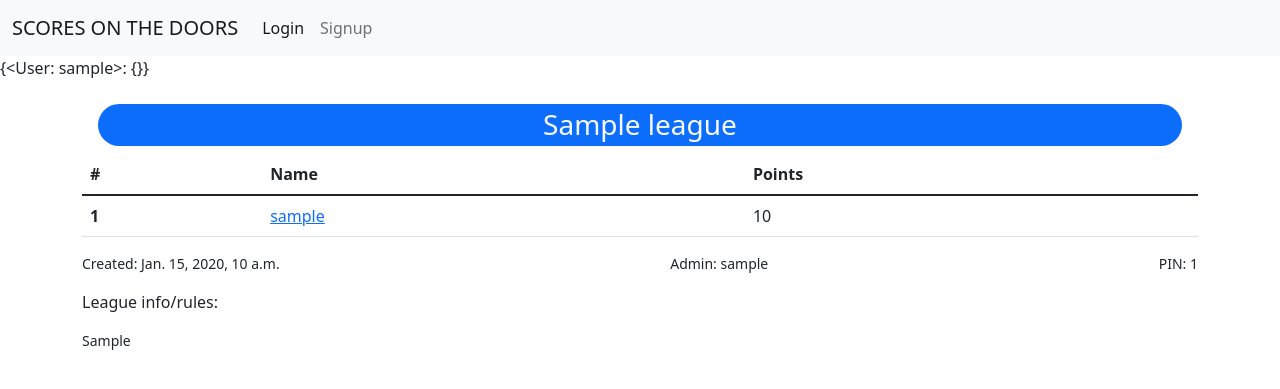
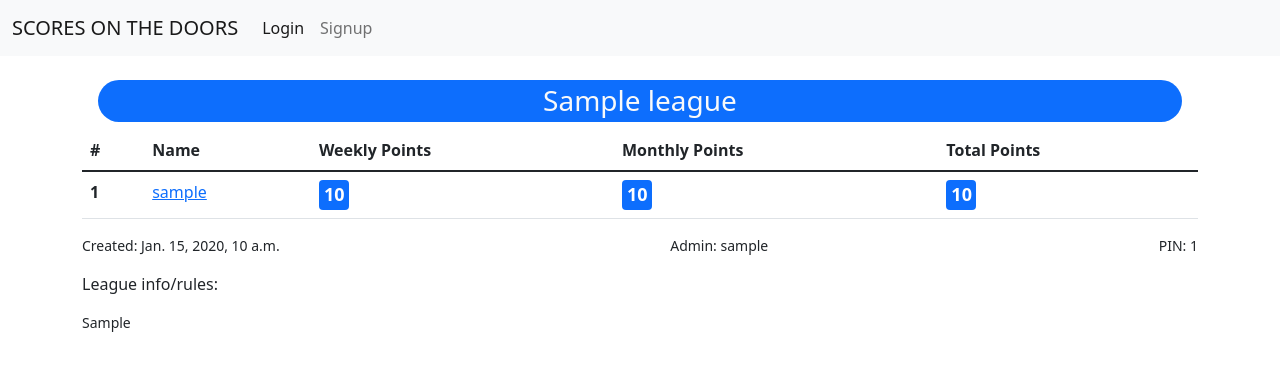
Before and after one commit to Grahev/scoresonthedoors, a Django app: page /leagues/1/ in a window 1280 px wide. Shown: the top 389 px of the page. Run offline with Django 4.2, Linux system fonts and the light colour scheme; tables that the repository leaves empty hold one stand-in row (values such as "Sample post").

Commit message:
table created

```diff
--- a/leagues/admin.py
+++ b/leagues/admin.py
@@ -1,7 +1,7 @@
 from django.contrib import admin
-from leagues.models import League
-
-# Register your models here.
+from leagues.models import League, WeeklyPoint, MonthlyPoint
 
 
 admin.site.register(League),
+admin.site.register(WeeklyPoint),
+admin.site.register(MonthlyPoint),
--- a/leagues/models.py
+++ b/leagues/models.py
@@ -6,7 +6,8 @@ from django.contrib.auth.models import User
 User._meta.get_field('email')._unique = True
 from predicts.models import MatchPrediction
 import datetime
-
+from django.db.models import Q, Sum
+from operator import itemgetter
 
 
 
@@ -34,36 +35,70 @@ class League(models.Model):
         return datetime.date.today().year
 
 
-    def weekly_points(self):
+    def weekly_points_calc(self):
         current_week = datetime.date.today().isocalendar()[1]
         print(f'current_week: {current_week}')
         #return weekly points for each user in league for each week from create date to current week
         users = self.users.all()
         weekly_points = {}
         for user in users:
-            weekly_points[user] = {}
+            # weekly_points[user] = {}
             for week in range(1, 52):
                 points = MatchPrediction.objects.filter(user = user, match_date__week = week, match_date__year = self.current_year()).aggregate(models.Sum('points'))['points__sum']
                 if points == None:
                     pass
                 else:
-                    weekly_points[user][week] = points
+                    # weekly_points[user][week] = points
+                    #update or create weekly points
+                    weekly_points, created = WeeklyPoint.objects.get_or_create(user = user, week_number = week, year = self.current_year())
+                    weekly_points.points = points
+                    weekly_points.save()
 
 
         return weekly_points
+
+    def table(self):
+        #return table of users and their points
+        table = []
+        users = self.users.all()
+        for user in users:
+            weekly_points = WeeklyPoint.objects.filter(user = user)
+            four_weekly_points = weekly_points.order_by('-week_number')[:4]
+            monthly_points = MonthlyPoint.objects.filter(
+                Q(user = user) & Q(created_at__gte=self.create_date))
+            # Calculate the sum of monthly points
+            monthly_points_sum = monthly_points.aggregate(Sum('points'))['points__sum']
+             # Provide a default value of 0 for monthly_points_sum if it is None
+            monthly_points_sum = monthly_points_sum or 0
+            table.append({
+                'username': user.username,
+                'weekly_points': weekly_points,
+                'four_weekly_points': four_weekly_points,
+                'monthly_points': monthly_points,
+                'monthly_points_sum': monthly_points_sum  # Add the sum to the table
+            })
+
+         # Sort the table based on monthly_points_sum in descending order
+        sorted_table = sorted(table, key=itemgetter('monthly_points_sum'), reverse=True)
+
+        return sorted_table
 
 class WeeklyPoint(models.Model):
     user = models.ForeignKey(User, on_delete=models.CASCADE, related_name='weekly_points')
     week_number = models.PositiveIntegerField()
     year = models.PositiveIntegerField()
     points = models.IntegerField(default=0)
+    created_at = models.DateTimeField(auto_now_add=True)
 
-    class Meta:
-        unique_together = ('user', 'week_number', 'year')
+    # class Meta:
+        # unique_together = ('user', 'week_number', 'year')
 
     def update_points(self, points):
         self.points += points
         self.save()
+
+    def __str__(self):
+        return f'{self.user} - {self.week_number} - {self.year} - {self.points}'
 
 
 class MonthlyPoint(models.Model):
@@ -71,6 +106,8 @@ class MonthlyPoint(models.Model):
     month = models.PositiveIntegerField()
     year = models.PositiveIntegerField()
     points = models.IntegerField(default=0)
+    league = models.ForeignKey(League, on_delete=models.CASCADE, related_name='monthly_points')
+    created_at = models.DateTimeField(auto_now_add=True)
 
     class Meta:
         unique_together = ('user', 'month', 'year')
--- a/leagues/templates/league_detail.html
+++ b/leagues/templates/league_detail.html
@@ -4,7 +4,7 @@
 {% endblock title %}
 
 {% block content %}
-{{league.weekly_points}}
+
 
 
     {% comment %} <h1 class="text-center mt-5 mb-3">{{league.name}}</h1> {% endcomment %}
@@ -18,16 +18,38 @@
               <tr>
                 <th scope="col">#</th>
                 <th scope="col">Name</th>
-                <th scope="col">Points</th>
+                <th scope="col">Weekly Points</th>
+                <th scope="col">Monthly Points</th>
+                <th scope="col">Total Points</th>
+
               </tr>
             </thead>
             <tbody>
-                {% for user in table %}
+                {% for user in league.table  %}
               <tr>
                 <th scope="row">{{forloop.counter}}</th>
-                {% comment %} <td>{{user.name}}</td> {% endcomment %}
-                <td><a href="../../predicts/{{user.name}}">{{user.name}}</a></td>
-                <td>{{user.points}}</td>
+
+                <td><a href="../../predicts/{{user.name}}">{{user.username}}</a></td>
+
+                <td>
+                  {% for points in user.four_weekly_points %}
+                  <span class="badge bg-primary text-white" style="width: 30px; height: 30px; font-size: 18px; padding: 5px;">{{points.points}}</span>
+                  {% endfor %}
+                  </td>
+
+                  <td>
+                    {% for points in user.monthly_points %}
+                    <span class="badge bg-primary text-white" style="width: 30px; height: 30px; font-size: 18px; padding: 5px;">{{points.points}}</span>
+                    {% endfor %}
+                  </td>
+                  <td>
+                    {% if user.monthly_points_sum %}
+                    <span class="badge bg-primary text-white" style="width: 30px; height: 30px; font-size: 18px; padding: 5px;">{{user.monthly_points_sum}}</span>
+                    {% else %}
+                    <span class="badge bg-primary text-white" style="width: 30px; height: 30px; font-size: 18px; padding: 5px;">0</span>
+                    {% endif %}
+
+
               </tr>
               {% endfor %}
             </tbody>
@@ -42,4 +64,6 @@
             <small>{{league.rules|linebreaks}}</small>
           </div>
     </div>
+
+
 {% endblock content %}
--- a/leagues/views.py
+++ b/leagues/views.py
@@ -1,13 +1,15 @@
 from re import L
 from django.shortcuts import render, redirect, get_object_or_404
 from django.views.generic import ListView, CreateView, DetailView
-from leagues.models import League
+from leagues.models import League, WeeklyPoint, MonthlyPoint
 from predicts.models import MatchPrediction
 from leagues.forms import LeagueCreateModelForm, LeagueJoinPinForm
 from django.contrib.auth.models import User
 from django.contrib.auth.decorators import login_required
 from django.contrib import messages
 from django.http import HttpResponseRedirect
+from django.core import serializers
+import json
 
 from django.urls import reverse_lazy
 
@@ -73,37 +75,21 @@ def league_view(request):
     }
     return render(request, 'predictor/league.html', context)
 
+
+
 def league_details(request,pk):
     league = League.objects.get(id=pk)
-    table = []
-    create_date = league.create_date
+    # Retrieve weekly points for each user in the league
+    weekly_points = WeeklyPoint.objects.filter(user__leagues=league)
 
-    #create dict with user points
-    for user in league.users.iterator():
-        points_dict = {}
-        user_points = 0
-        #print(user)
-        predictions = MatchPrediction.objects.filter(user=user).filter(match_date__gte = create_date)
-        # predictions = MatchPrediction.objects.filter(user=user)
-        print(predictions)
-        for match in predictions.iterator():
-            if match.points:
-                print(match.points)
-                user_points += match.points
-        print(f'{user} points:{user_points}')
-        points_dict = {
-            'name': user.username,
-            'points' : user_points
-            }
+    # Retrieve monthly points for each user in the league
+    monthly_points = MonthlyPoint.objects.filter(user__leagues=league)
 
-        table.append(points_dict)
 
-    #sort table by points
-    points_table= sorted(table, key=lambda d: d['points'], reverse=True)
+
 
     context = {
-        'league': league,
-        'table' : points_table,
+        'league': league
     }
 
     return render(request,'league_detail.html', context)
--- a/predicts/my_functions.py
+++ b/predicts/my_functions.py
@@ -134,7 +134,7 @@ def get_all_games(league_id):
     #MLS id 253
 
     # url = f'https://v3.football.api-sports.io/fixtures?league=135&season=2022&timezone=Europe/London&from={first_day_of_week}&to={last_day_of_week}'
-    url = f'https://v3.football.api-sports.io/fixtures?league={league_id}&season=2022&timezone=Europe/London&from={last_monday}&to={next_sunday}'
+    url = f'https://v3.football.api-sports.io/fixtures?league={league_id}&season=2023&timezone=Europe/London&from={last_monday}&to={next_sunday}'
     # url = 'https://v3.football.api-sports.io/fixtures?league=5&season=2022' # UEFA Natons League
 
     payload={}
@@ -147,6 +147,7 @@ def get_all_games(league_id):
     print(f'request status code:{r.status_code}')
     data = r.json()
     response = data['response']
+    print(response)
     sorted_matches = sorted(response, key=lambda x: x['fixture']['date'])
     return sorted_matches
 
--- a/predicts/views.py
+++ b/predicts/views.py
@@ -49,7 +49,8 @@ def predicts_home(request):
         print(fixtures)
 
     if not ucl_fixtures:
-        print('REQUEST TO API!!!!!!!!!!!!!!!!!!!!!')
+        print(' UCL REQUEST TO API!!!!!!!!!!!!!!!!!!!!!')
+        print(ucl_fixtures)
         cache.set('ucl_fixtures_cache', get_all_games(2),86400)
         ucl_fixtures = cache.get('ucl_fixtures_cache')
 
```
Also changed, not shown: leagues/migrations/0002_weeklypoint_monthlypoint.py (added), leagues/migrations/0003_alter_weeklypoint_unique_together.py (added), leagues/migrations/0004_monthlypoint_league.py (added), leagues/migrations/0005_monthlypoint_created_at_weeklypoint_created_at.py (added).
